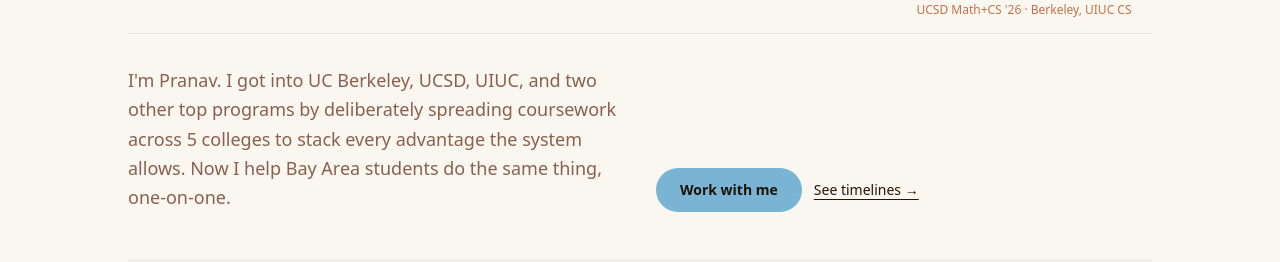
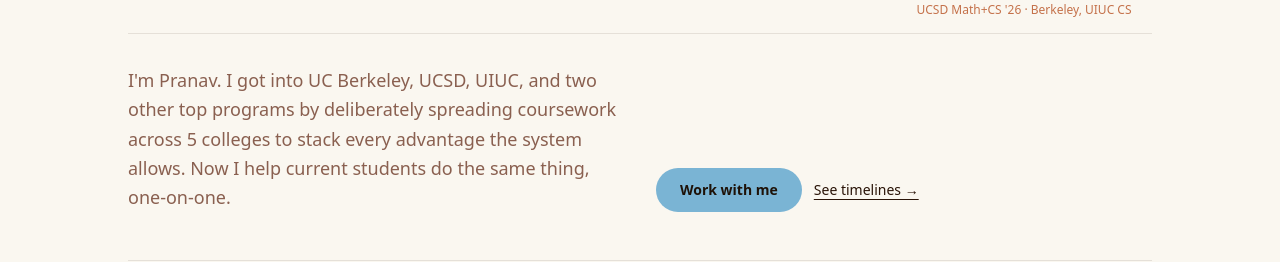
Before and after one commit to pranavyk/transfer-counseling, a Next.js app: page / in a window 1280 px wide. Shown: the part 531-793 px from the top of the page. Built offline with nearby package versions, Linux system fonts and the light colour scheme.

Commit message:
Change 'Bay Area students' to 'current students' in hero subtext

```diff
--- a/src/components/Hero.tsx
+++ b/src/components/Hero.tsx
@@ -46,7 +46,7 @@ export default function Hero() {
         {/* Divider + subtext */}
         <div className="mt-8 md:mt-6 pt-8 border-t border-[#2a1408]/10 grid md:grid-cols-2 gap-8 items-end">
           <p className="text-[#8a6050] text-lg leading-relaxed">
-            I&apos;m Pranav. I got into UC Berkeley, UCSD, UIUC, and two other top programs by deliberately spreading coursework across 5 colleges to stack every advantage the system allows. Now I help Bay Area students do the same thing, one-on-one.
+            I&apos;m Pranav. I got into UC Berkeley, UCSD, UIUC, and two other top programs by deliberately spreading coursework across 5 colleges to stack every advantage the system allows. Now I help current students do the same thing, one-on-one.
           </p>
           <div className="flex flex-col gap-4">
             <div className="flex gap-3 flex-wrap">
```
